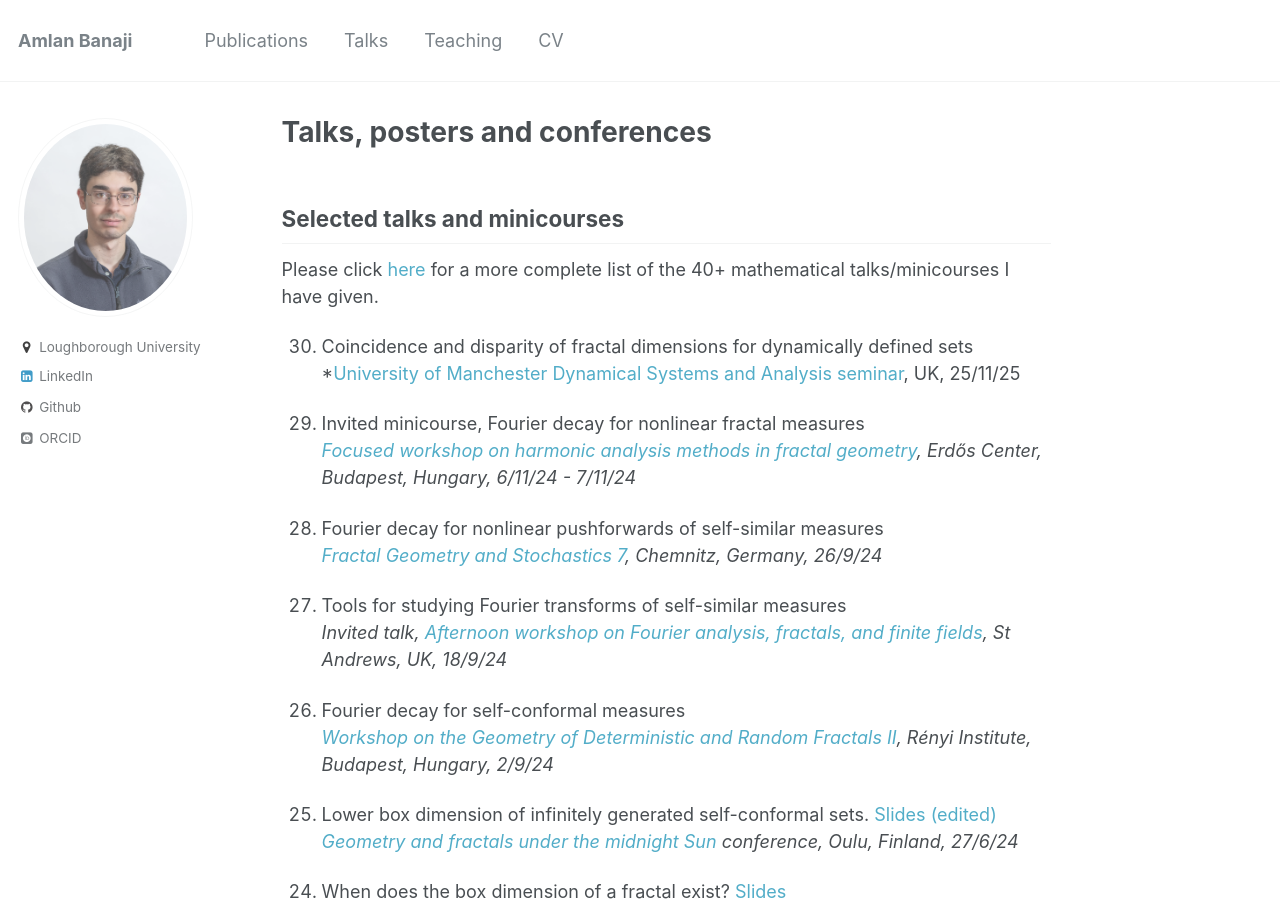
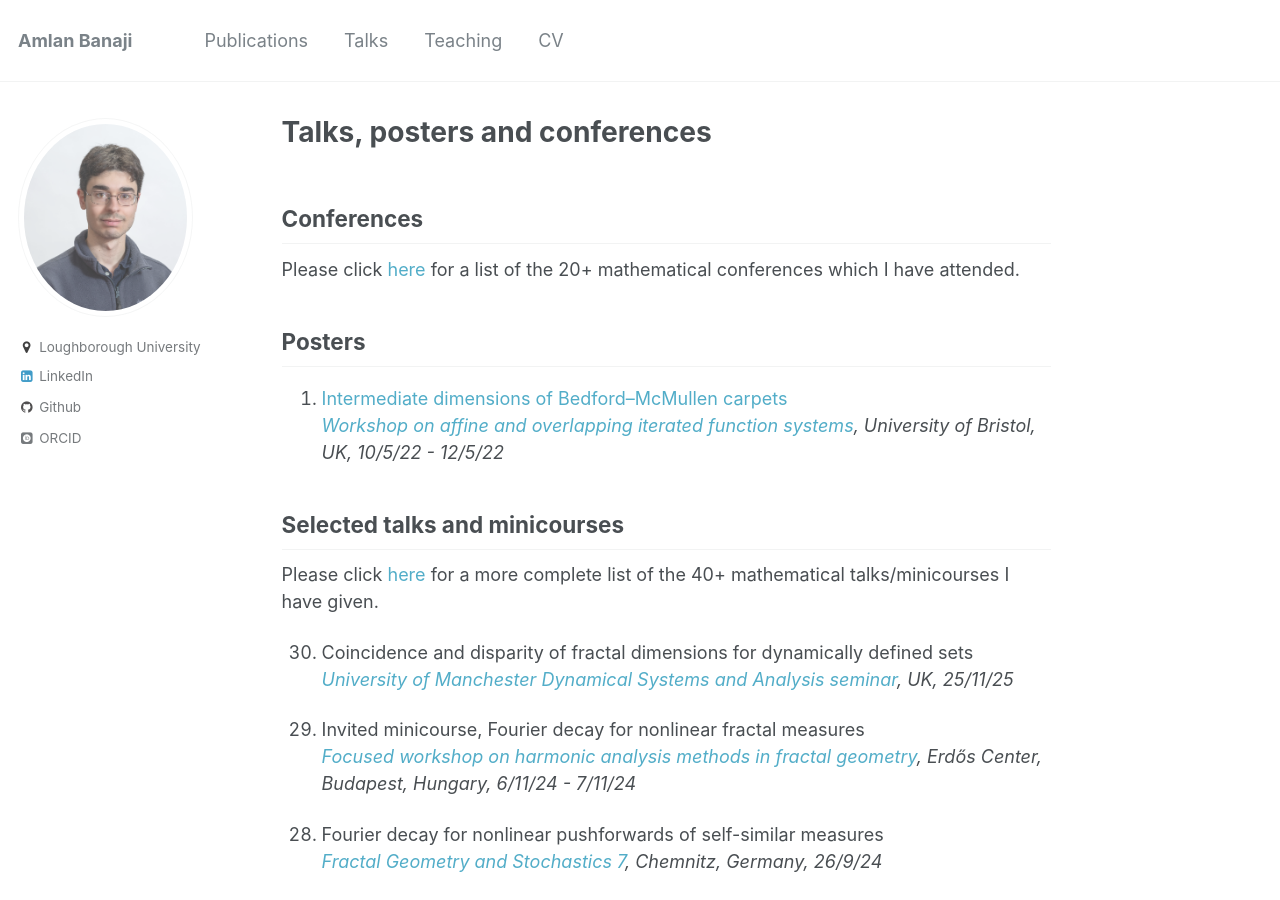
Before and after one commit to amlan-banaji/amlan-banaji.github.io, a Jekyll site: the page built from _pages/talks.md, in a window 1280 px wide and 900 px high. Built offline with Jekyll 4.4.1, drawn with Linux system fonts in a browser that asks for light colours; some web fonts are replaced; some of the changed text lies outside the part shown.

Commit message:
typos, talks ordering

```diff
--- a/_pages/talks.md
+++ b/_pages/talks.md
@@ -4,12 +4,22 @@ permalink: /talks/
 author_profile: true
 ---
 
+## Conferences
+
+Please click [here](https://amlan-banaji.github.io/files/BanajiConferences.pdf) for a list of the 20+ mathematical conferences which I have attended.
+
+## Posters
+
+1. [Intermediate dimensions of Bedford–McMullen carpets](https://amlan-banaji.github.io/files/BristolCarpetsPoster.pdf)
+*[Workshop on affine and overlapping iterated function systems](https://www.troscheit.eu/workshop2022/index.html), University of Bristol, UK, 10/5/22 - 12/5/22*
+{: reversed="reversed"}
+
 ## Selected talks and minicourses
 
 Please click [here](https://amlan-banaji.github.io/files/BanajiTalks.pdf) for a more complete list of the 40+ mathematical talks/minicourses I have given.
 
 30. Coincidence and disparity of fractal dimensions for dynamically defined sets
-*[University of Manchester Dynamical Systems and Analysis seminar](https://events.manchester.ac.uk/event/event:esz-m1nz25k7-nrgwyh/dynamical-systems-and-analysis-seminar-amlan-banaji), UK, 25/11/25
+*[University of Manchester Dynamical Systems and Analysis seminar](https://events.manchester.ac.uk/event/event:esz-m1nz25k7-nrgwyh/dynamical-systems-and-analysis-seminar-amlan-banaji), UK, 25/11/25*
 
 29. Invited minicourse, Fourier decay for nonlinear fractal measures
 *[Focused workshop on harmonic analysis methods in fractal geometry](https://erdoscenter.renyi.hu/events/focused-workshop-harmonic-analysis-methods-fractal-geometry), Erdős Center, Budapest, Hungary, 6/11/24 - 7/11/24*
@@ -98,14 +108,6 @@ Please click [here](https://amlan-banaji.github.io/files/BanajiTalks.pdf) for a
 1. Dimensions of infinitely generated attractors. [Slides (edited)](https://amlan-banaji.github.io/files/AnalysisSeminarApril2021.pdf), [Video](https://www.youtube.com/watch?v=KL6q4UNnVEk)
 *[St Andrews Analysis Seminar](https://analysis.rutar.org/seminars/) (online), 20/4/21*
 {: reversed="reversed"}
-## Posters
 
-1. [Intermediate dimensions of Bedford–McMullen carpets](https://amlan-banaji.github.io/files/BristolCarpetsPoster.pdf)
-*[Workshop on affine and overlapping iterated function systems](https://www.troscheit.eu/workshop2022/index.html), University of Bristol, UK, 10/5/22 - 12/5/22*
-{: reversed="reversed"}
-
-## Conferences
-
-Please click [here](https://amlan-banaji.github.io/files/BanajiConferences.pdf) for a list of the 20+ mathematical conferences which I have attended.
 
 {% include base_path %}
```
Also changed, not shown: 2 other files.
